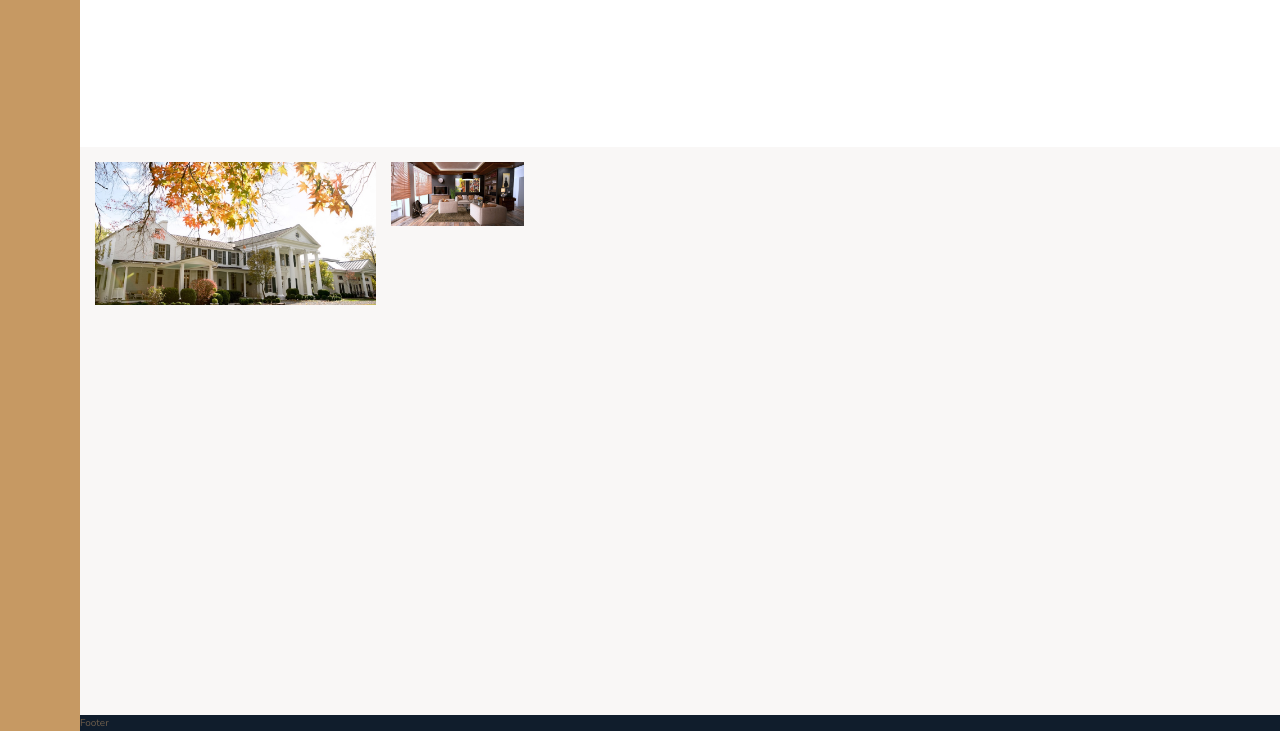
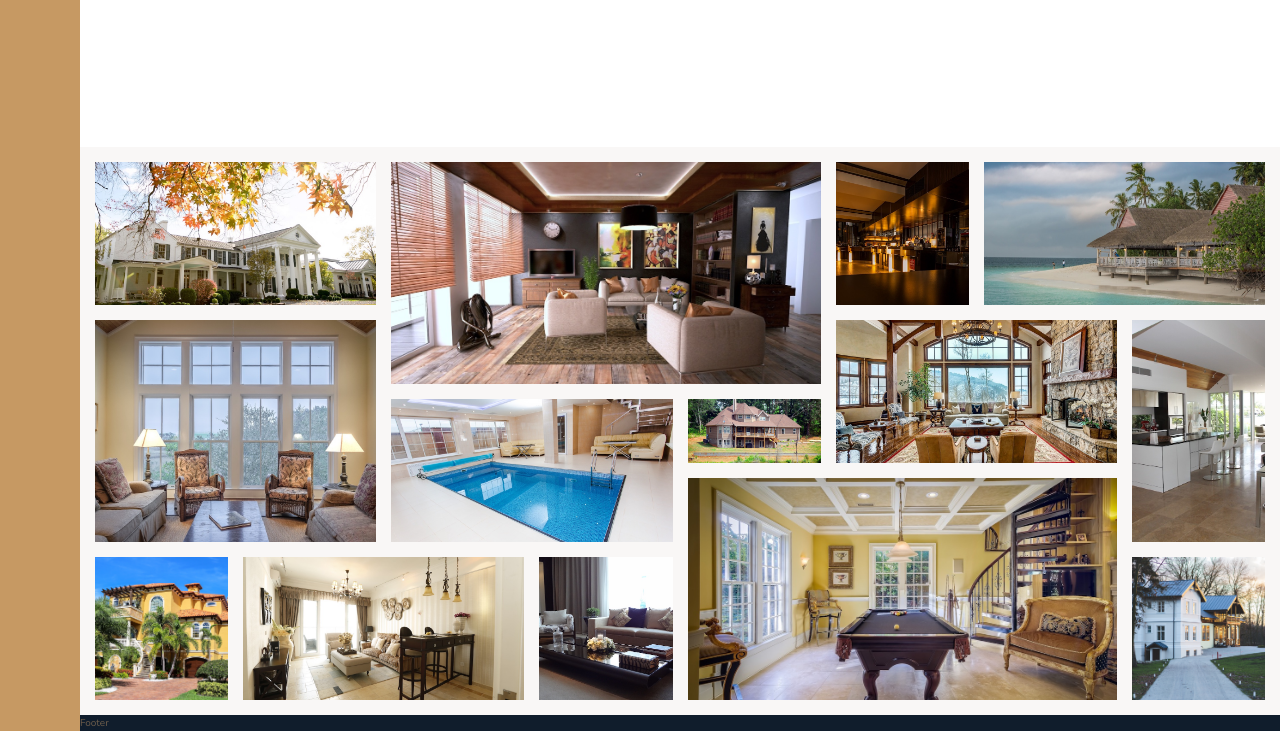
Before and after one commit to fatihay/nexterProject, a website: page index.html in a window 1280 px wide. Shown: the part 2955-3686 px from the top of the page. Drawn offline with nearby package versions, Linux system fonts and the light colour scheme.

Commit message:
gallery part 2

```diff
--- a/index.html
+++ b/index.html
@@ -320,14 +320,6 @@
       <button class="btn home__btn">Contact realtor</button>
     </div>
 
-
-
-
-
-
-
-
-
     <!-- <div class="home">Home card 2</div>
     <div class="home">Home card 3</div>
     <div class="home">Home card 4</div>
@@ -342,8 +334,49 @@
     <figure class="gallery__item gallery__item--1">
       <img src="img/gal-1.jpeg" alt="Gallery image 1" class="gallery__img">
     </figure>
+    <figure class="gallery__item gallery__item--2">
+      <img src="img/gal-2.jpeg" alt="Gallery image 2" class="gallery__img">
+    </figure>
+    <figure class="gallery__item gallery__item--3">
+      <img src="img/gal-3.jpeg" alt="Gallery image 3" class="gallery__img">
+    </figure>
+    <figure class="gallery__item gallery__item--4">
+      <img src="img/gal-4.jpeg" alt="Gallery image 4" class="gallery__img">
+    </figure>
+    <figure class="gallery__item gallery__item--5">
+      <img src="img/gal-5.jpeg" alt="Gallery image 5" class="gallery__img">
+    </figure>
+    <figure class="gallery__item gallery__item--6">
+      <img src="img/gal-6.jpeg" alt="Gallery image 6" class="gallery__img">
+    </figure>
+    <figure class="gallery__item gallery__item--7">
+      <img src="img/gal-7.jpeg" alt="Gallery image 7" class="gallery__img">
+    </figure>
+    <figure class="gallery__item gallery__item--8">
+      <img src="img/gal-8.jpeg" alt="Gallery image 8" class="gallery__img">
+    </figure>
+    <figure class="gallery__item gallery__item--9">
+      <img src="img/gal-9.jpeg" alt="Gallery image 9" class="gallery__img">
+    </figure>
+    <figure class="gallery__item gallery__item--10">
+      <img src="img/gal-10.jpeg" alt="Gallery image 10" class="gallery__img">
+    </figure>
+    <figure class="gallery__item gallery__item--11">
+      <img src="img/gal-11.jpeg" alt="Gallery image 11" class="gallery__img">
+    </figure>
+    <figure class="gallery__item gallery__item--12">
+      <img src="img/gal-12.jpeg" alt="Gallery image 12" class="gallery__img">
+    </figure>
+    <figure class="gallery__item gallery__item--13">
+      <img src="img/gal-13.jpeg" alt="Gallery image 13" class="gallery__img">
+    </figure>
+    <figure class="gallery__item gallery__item--14">
+      <img src="img/gal-14.jpeg" alt="Gallery image 14" class="gallery__img">
+    </figure>
 
-    <img src="img/gal-2.jpeg" alt="Gallery image 2" class="gallery__img">
+    <!-- emmet
+      (figure.gallery__item.gallery__item--$>img.gallery__img[src="gal-$.jpeg"][alt="Gallery image $"])*14
+ -->
   </section>
 
   <footer class="footer">
--- a/sass/_gallery.scss
+++ b/sass/_gallery.scss
@@ -13,8 +13,72 @@
       grid-row: 1 / span 2;
       grid-column: 1 / span 2;
     }
+
+    &--2 {
+      grid-row: 1 / span 3;
+      grid-column: 3 / span 3;
+    }
+
+    &--3 {
+      grid-row: 1 / span 2;
+      grid-column: 6 / span 1;
+    }
+
+    &--4 {
+      grid-row: 1 / span 2;
+      grid-column: 7 / span 2;
+    }
+
+    &--5 {
+      grid-row: 3 / span 3;
+      grid-column: 1 / span 2;
+    }
+
+    &--6 {
+      grid-row: 4 / span 2;
+      grid-column: 3 / span 2;
+    }
+
+    &--7 {
+      grid-row: 4 / span 1;
+      grid-column: 5 / span 1;
+    }
+
+    &--8 {
+      grid-row: 3 / span 2;
+      grid-column: 6 / span 2;
+    }
+
+    &--9 {
+      grid-row: 3 / span 3;
+      grid-column: 8 / span 1;
+    }
+
+    &--10 {
+      grid-row: 6 / span 2;
+      grid-column: 1 / span 1;
+    }
+
+    &--11 {
+      grid-row: 6 / span 2;
+      grid-column: 2 / span 2;
+    }
+
+    &--12 {
+      grid-row: 6 / span 2;
+      grid-column: 4 / span 1;
+    }
+
+    &--13 {
+      grid-row: 5 / span 3;
+      grid-column: 5 / span 3;
+    }
+
+    &--14 {
+      grid-row: 6 / span 2;
+      grid-column: 8 / span 1;
+    }
   }
-
   &__img {
     width: 100%;
     height: 100%;
```
Also changed, not shown: css/style.css.
